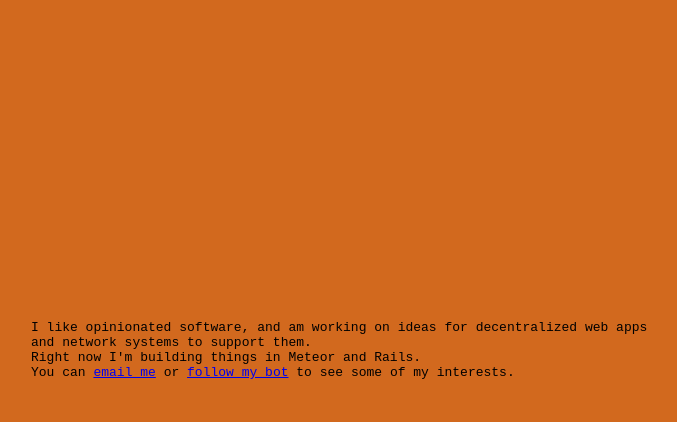
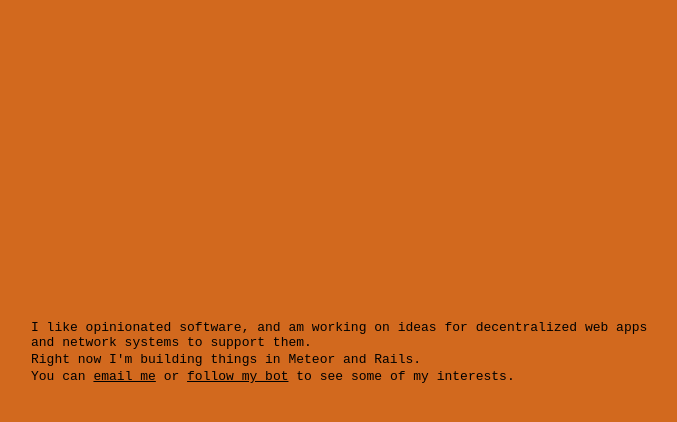
Before and after one commit to georgetmayorga/blog, a Jekyll site: the page index.html, which Jekyll copies as it is, in a window 1280 px wide. Shown: the top 422 px of the page, without its empty margins (289-966 px from the left). Built offline with Jekyll 4.4.1, drawn with Linux system fonts in a browser that asks for light colours.

Commit message:
Fix spacing and link color to black

```diff
--- a/css/simple.css
+++ b/css/simple.css
@@ -12,3 +12,11 @@ body {
   margin: 0 auto;
   width: 50%;
 }
+
+a:link, a:visited, a:hover, a:active {
+  color: black;
+}
+
+p {
+  padding-bottom: 2px;
+}
```
